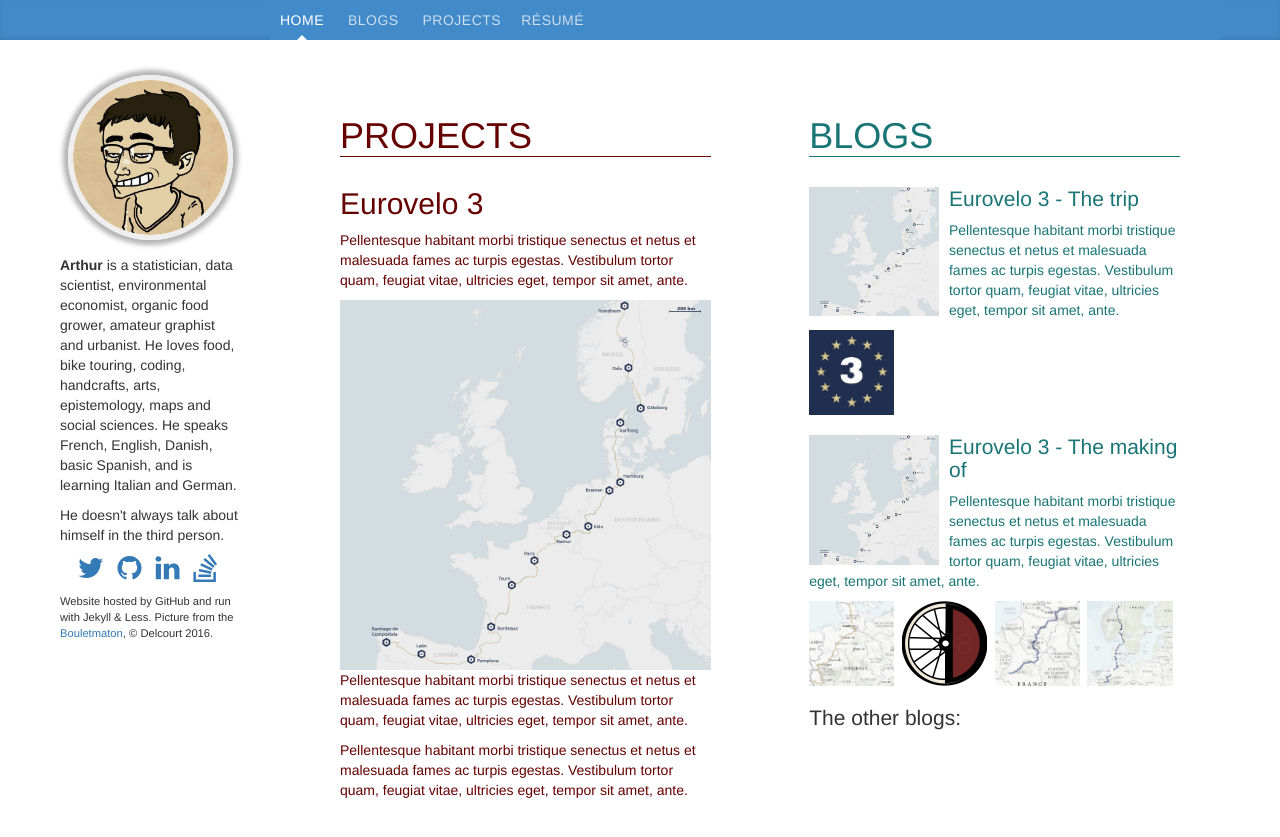
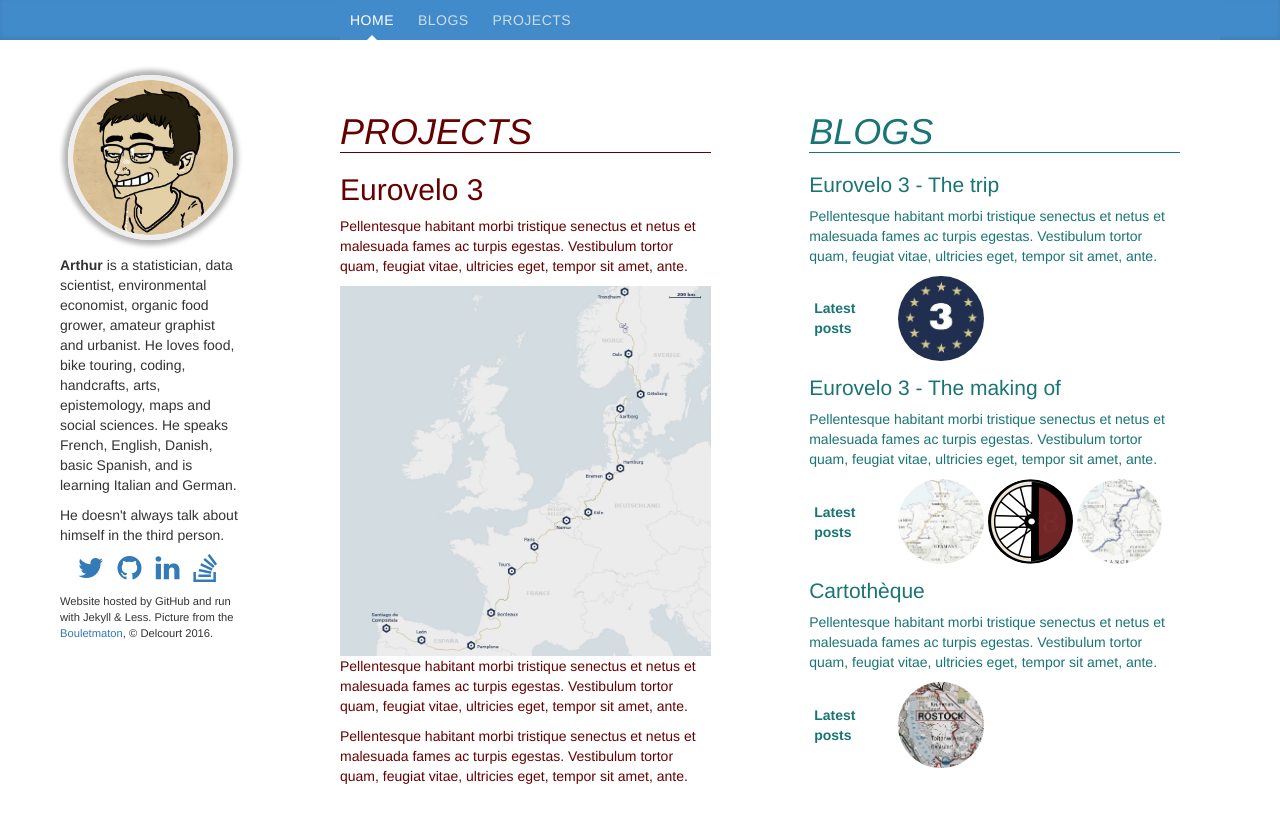
Before and after one commit to katossky/katossky.github.io, a Jekyll site: the page built from index.html, in a window 1280 px wide and 900 px high. Shown: the top 837 px of the window. Built offline with Jekyll 4.4.1, drawn with Linux system fonts in a browser that asks for light colours.

Commit message:
clean the front page
it is now publication ready

```diff
--- a/_layouts/default.html
+++ b/_layouts/default.html
@@ -42,7 +42,8 @@ url_mapping:
            <ul>
               <li><a href="/eurovelo.html">Eurovelo 3</a></li>
           </ul>
-        <li><a href="#">Résumé</a></li>
+        </li>
+        <!--<li><a href="#">Résumé</a></li>-->
       </ul></nav>
     </header>
     <div id='left-column'>
@@ -63,7 +64,6 @@ url_mapping:
         <p>{{ page.footer }} Website hosted by GitHub and run with Jekyll & Less. Picture from the <a href='http://www.editions-delcourt.fr/bouletmaton'>Bouletmaton</a>, &copy; Delcourt 2016.</p>
       </footer>
     </div>
-    {{page.url}}
     <main {% if page.url == '/' %} id='home' {% elsif page.url == '/eurovelo' %} id='project-container' {% elsif slice == 'blogs/'%} id='blog-index' {% else %} id='post' {% endif %}>
       {{ content }}
     </main>
--- a/_sass/home.scss
+++ b/_sass/home.scss
@@ -1,32 +1,29 @@
 main#home{
-  display:        flex; // https://css-tricks.com/snippets/css/a-guide-to-flexbox/
-  // flex-direction: column;
-  // flex-wrap: nowrap;
+  display: flex;
+  // https://css-tricks.com/snippets/css/a-guide-to-flexbox/
   justify-content: space-between;
-  // overflow: hidden;
   section {
-    // display: inline-block;
     width: 49%;
     height: 100%;
-    // width: 100px;
-    // background-color: #e3e3e3;
-    // height: 100px;
-    padding: 40px;
-    // min-width: 100px;
-    // margin: 20px;
+    padding: 40px 40px 40px 0px;
     h1{
+      margin-left: 40px;
       border-bottom: solid 1px;
       margin-top: 0px; // don't ask me why...
+      font-style: italic;
     }
     a, a:hover {
       color: inherit;
       text-decoration: inherit;
     }
     .list{
+      padding-left: 40px;
       height: 100%;
+      overflow-x: visible;
       overflow-y: scroll;
     }
     .project, .blog{
+      margin-top: -10px;
       padding-left: 20px;
       margin-left: -40px;
       border-left: 20px solid transparent;
@@ -49,114 +46,63 @@ main#home{
   // defaults to gray
   // no transition because I cannot apply transition
   // to border or to filter properties
-  #project-showcase{
-    h1{
-      color: #660000;
-      // color: #676767;
-    }
-    &:hover h1{
-      color: #660000;
-    }
-    .project{
-      color: #660000;
-      // color: #676767;
-      &:hover{
-        color: #333;
-        // color: #660000;
-        border-left: 20px solid fadeout(#660000, 90%);
-      }
-    }
-  }
   #blog-showcase{
-
-    h1{
-      color: #197575;
-      // color: #676767;
-    }
     h2{
       font-size: 150%;
     }
     ul{
-      height: 100%;
       list-style:  none;
       padding:      0px;
-      overflow: hidden;
       li{
         display: inline-block;
-        float: left;
         width: 23%;
         position: relative;
         overflow: hidden; // https://css-tricks.com/all-about-floats/
-        // border-radius: 50%;
-        font-size: 80%;
-        color: #333;
-        opacity: 1;
-        transition: opacity 0.5s; // border-radius 0.4s;
-        &:not(:last-child){
-          margin-right: 2%;
-        }
         p{
+          margin: 0;
           position: absolute;
-          top:0;
+          top: 50%;
           left:0;
           padding: 5px;
-          // margin: 0px;
+          text-align: center;
+          transform: translate(0, -50%);
+          // http://stackoverflow.com/questions/33319100/vertical-align-of-p-text-inside-div#33319329
           width: 100%;
-          height: 100%;
+          overflow: hidden;
           opacity: 0;
           transition: opacity 0.4s;
           span{
-           display: block;
+            display: block;
+          }
+          .title{text-decoration: underline;}
+        }
+        &:not(:first-child){font-size: 80%;}
+        img{
+          border-radius: 50%;
+          opacity: 1;
+          transition: opacity 0.5s, border-radius 0.4s;
+        }
+        &:first-child{
+          p{
+            opacity: 1;
+            text-align: left;
+          }
+          img{
+            opacity: 0;
           }
         }
-        img{
-          float: left;
-          width: 100%;
-        }
         &:hover{
-          // border-radius: 0%; // funny but pb with other transitions
+          // effect with border-radius funny but maybe not useful
           img{opacity: 0;}
           p  {opacity: 1;}
         }
-        //
-        // vertical-align: top;
-        // padding: 5px;
-        // position: relative;
-        // font-size: 80%;
-        // span{
-        //   display: block;
-        // }
-        // img{
-        //   position: absolute;
-        //   width: 100%;
-        //   height: 100%;
-        //   z-index: -1;
-        //   opacity: 1;
-        //   transition: opacity 0.4s;
-        //   // border-radius: 5px;
-        // }
-      }
-    }
-    &:hover h1, &:hover div:not(.blog){
-      //color: #197575;
-      //color: #676767;
-    }
-    .blog{
-      //color: #676767;
-      color: #197575;
-      &:hover{
-        //color: #197575;
-        color: #333;
-        border-left: 20px solid fadeout(#197575, 90%);
       }
     }
     .presentation-proper img{
-        float: left;
+        display: none;
+        float: right;
         width: 35%;
         margin-right: 10px;
       }
-    // div:not(.blog-presentation):hover{
-    //   padding-left: 40px;
-    // }
   }
 }
--- a/css/main.scss
+++ b/css/main.scss
@@ -20,19 +20,9 @@ $right-column-width: (100% - $variable-between-column-margin)/2;
 @import "blog-index";
 // @import "syntax.css";
 
-html {
-  height: 100%;
-}
-body {
-  height: 100%;
-  position:   relative;
-  // overflow-y: hidden;
-}
 header{
   background-color: $header-color-background;
   nav{
-    margin-left:  $margin-page+$column-width-left+$margin-btw-cols-fxd;
-    margin-right: $margin-page;
     a, span {
       color: $header-color-text;
     }
@@ -48,12 +38,8 @@ header{
       }
     }
   }
-  & > ul{
-    margin-left:  -10px;
-    padding-left: $margin-btw-cols-var;
-    & > li > ul {
-      background-color: $header-color-background;
-    }
+  & > ul > li > ul {
+    background-color: $header-color-background;
   }
 }
 #left-column{
@@ -93,34 +79,74 @@ img{width: 100%;}
 a, a:hover {text-decoration: none;}
 
 // DIMENSIONS OF MAIN PARTS OF THE WEBSITE
+html {
+  height:   100%;     // for being able to use scrolling later
+  position: relative; // for positionning main#project
+}
+header nav{
+    margin-left:   2*$margin-page+$column-width-left+40px;
+    // 40 px is the padding in a section element
+    margin-right:  $margin-page;
+}
+body {
+  height:          100%;
+  padding-top:     1.8*$header-height;
+  // probably should take the size of the profile picture instead
+  padding-left:    2*$margin-page+$column-width-left;
+  padding-right:   $margin-page;
+  padding-bottom:  $margin-page;
+}
 main#home{
-  //width:          100%;
-  height:         100%;
-  margin-top:     1.4*$header-height;
-  margin-left:    2*$margin-page+$column-width-left;
-  margin-right:   $margin-page;
-  margin-bottom:  $margin-page;
+  height:         100%; // prevent from scrolling
 }
 main#project-container{
   position: absolute;
-  width:100%;
-  top:40px;
-  bottom:0;
+  top:    $header-height;
+  bottom: 0;
+  left:   0;
+  right:  0;
 }
 main#blog-index{
-  margin-top:     1.4*$header-height+40px;
-  margin-left:    2*$margin-page+$column-width-left+40px;
-  margin-right:   $margin-page;
-  margin-bottom:  $margin-page;
 }
 main#post{
-  margin-top:     1.4*$header-height+40px;
-  margin-left:    2*$margin-page+$column-width-left+40px;
-  margin-right:   $margin-page;
-  margin-bottom:  $margin-page;
 }
 
 // COLORS
+// $color-projects
+// $color-projects-hover
+// $color-blogs
+// $color-blogs-hover
+main#home{
+  &:hover h1, &:hover div:not(.blog){
+    //color: #197575;
+    //color: #676767;
+  }
+  #project-showcase{
+    h1{
+      color: #660000; // color: #676767;
+    }
+    &:hover h1{
+      color: #660000;
+    }
+  }
+  .project{
+    color: #660000; // color: #676767;
+    &:hover{
+      // color: #333;
+      border-color: fade-out(#660000, 0.9);
+    }
+  }
+  #blog-showcase h1{
+    color: #197575; // color: #676767;
+  }
+  .blog{
+    color: #197575; //color: #676767;
+    &:hover{
+      // color: #333; //color: #197575;
+      border-color: fade-out(#197575, 0.9);
+    }
+  }
+}
 main#blog-index{
   span.tag{background-color: $header-color-background;}
 }
--- a/index.html
+++ b/index.html
@@ -19,7 +19,7 @@ title:    Arthur Katossky
 <section id='blog-showcase'>
   <h1>BLOGS</h1>
     <div class='list'>
-    {% assign blogs = 'Eurovelo 3 - The trip, Eurovelo 3 - The making of' | split: ', ' %}
+    {% assign blogs = 'Eurovelo 3 - The trip, Eurovelo 3 - The making of, Cartothèque' | split: ', ' %}
     {% for blog in blogs %}
     <div class='blog'>
       <!-- presentation proper -->
@@ -30,14 +30,14 @@ title:    Arthur Katossky
       </div></a>
       <!-- latest posts -->
       <ul>
-        {% for post in site.categories[blog] limit:4 %}
+        <li><img src="/img/eurovelo-3-track.png"><p><strong>Latest posts</strong></p></li>
+        {% for post in site.categories[blog] limit:3 %}
           <li>
             <a href="{{ post.url }}">
               <img src='{{ post.thumbnail }}'/>
               <p>
-                <span class='project-related-blog-date'>{{ post.date | date: "%d %B %Y" }}</span>
-                <span class='project-related-blog-title'>{{ post.title }}</span>
-                {{ post.summary }}
+                <span class='date'>{{ post.date | date: "%d/%m/%Y" }}</span>
+                <span class='title'>{{ post.title }}</span>
               </p>
             </a>
           </li>
@@ -45,6 +45,5 @@ title:    Arthur Katossky
       </ul>
     </div>
     {% endfor %}
-    <div><h2>The other blogs:</h2></div>
   </div>
 </section>
```
